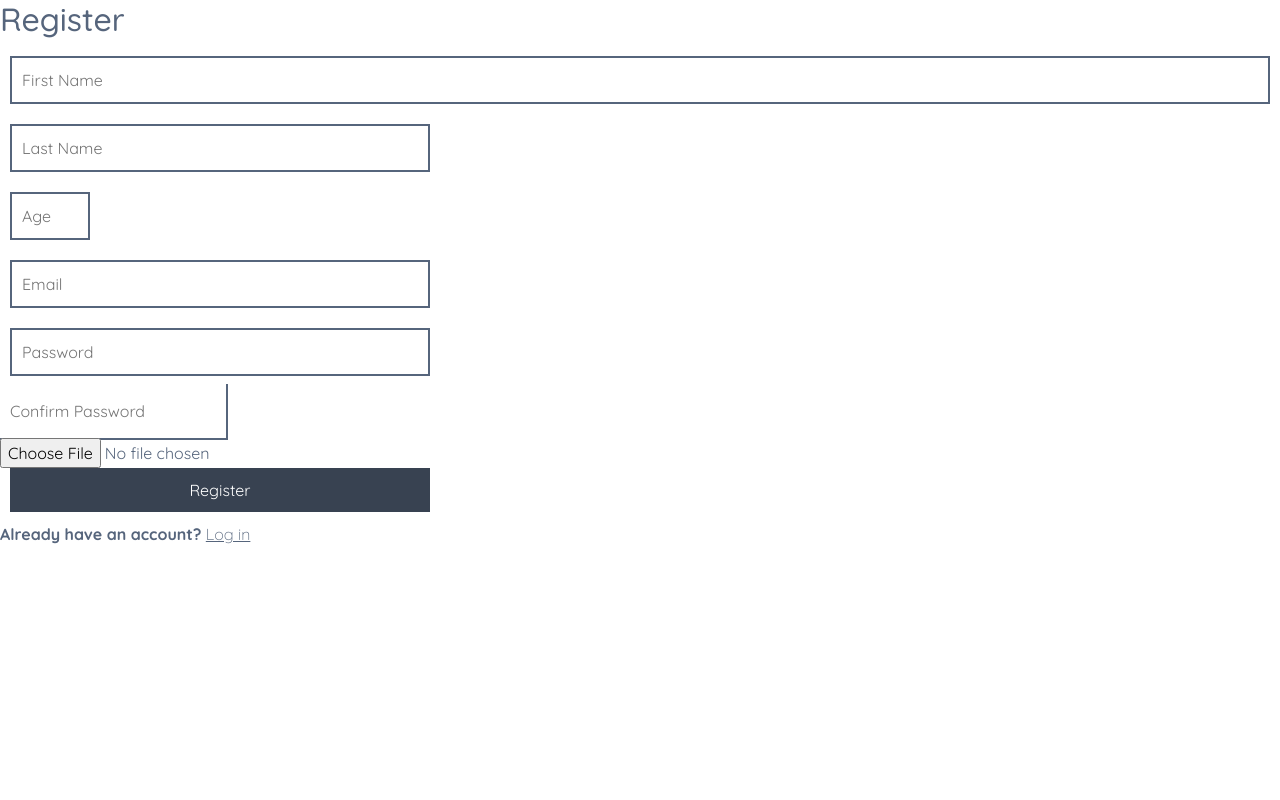
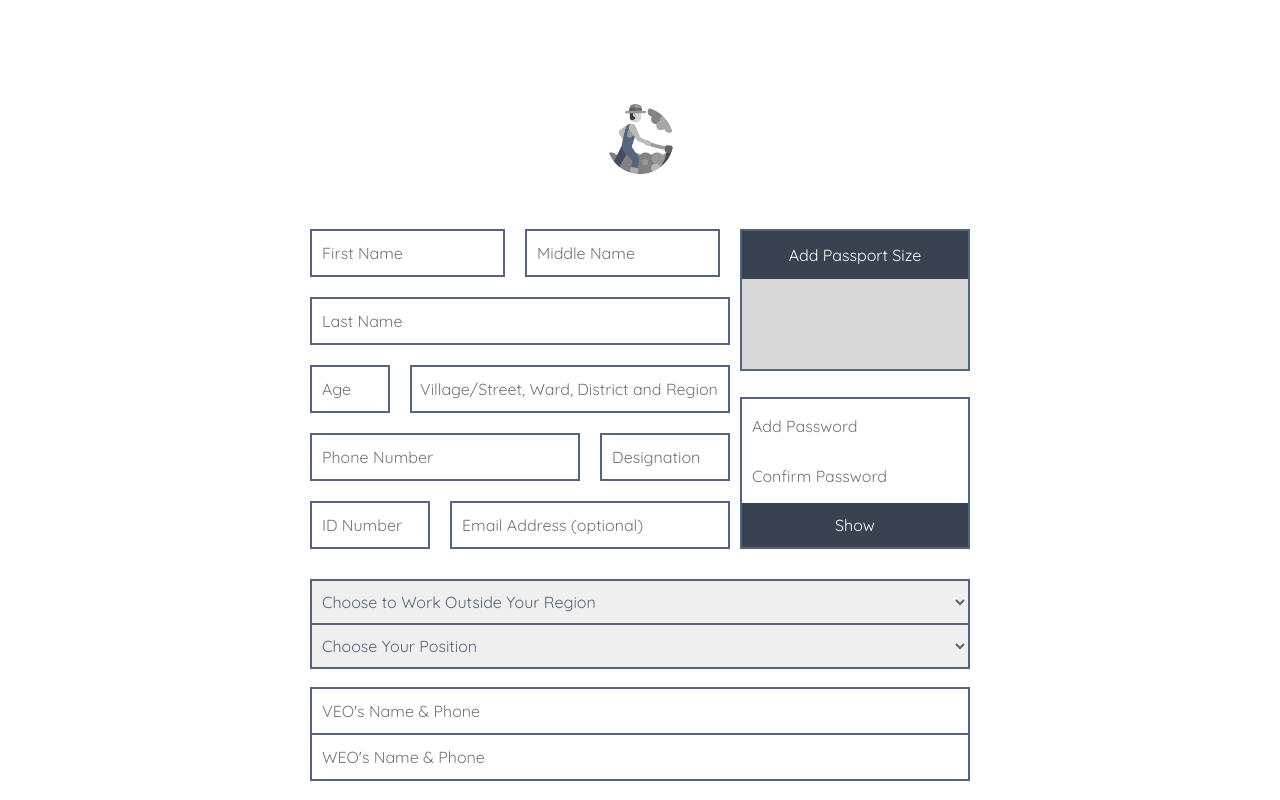
Before and after one commit to Sylvr3k/PARI, a React (Create React App) app: page /Register in a window 1280 px wide. Shown: the top 800 px of the page. Built offline with nearby package versions, Linux system fonts and the light colour scheme; no server answers; a web font is replaced by a local one.

Commit message:
Register OldNew Commit

```diff
--- a/src/Components/register.js
+++ b/src/Components/register.js
@@ -111,38 +111,37 @@ const Register = () => {
 export default Register;*/
 
 import React, { useState } from "react";
-import { Link, useNavigate } from "react-router-dom";
-import API_BASE_URL from "../config";
+import { Link, useNavigate } from 'react-router-dom';
+import API_BASE_URL from "../config"; // Ensure this file contains the correct base URL
 
 const Register = () => {
     const navigate = useNavigate();
-    const [error, setError] = useState("");
+    const [passwordVisible, setPasswordVisible] = useState(false);
     const [previewSrc, setPreviewSrc] = useState(null);
     const [formData, setFormData] = useState({
-        firstname: "",
-        midname: "",
-        lastname: "",
-        age: "",
-        fulladdress: "",
-        phone: "",
-        designation: "",
-        id: "",
-        email: "",
-        password: "",
-        confirmpassword: "",
-        extraone: "",
-        extratwo: "",
-        region: "",
-        position: ""
+        firstname: '',
+        midname: '',
+        lastname: '',
+        age: '',
+        fulladdress: '',
+        phone: '',
+        designation: '',
+        id: '',
+        email: '',
+        password: '',
+        confirmpassword: '',
+        extraone: '',
+        extratwo: '',
+        region: '',
+        position: '',
     });
 
-    const handleInputChange = (e) => {
-        const { name, value } = e.target;
-        setFormData({ ...formData, [name]: value });
+    const togglePasswordVisibility = () => {
+        setPasswordVisible(!passwordVisible);
     };
 
-    const handleFileChange = (e) => {
-        const file = e.target.files[0];
+    const handleFileChange = (event) => {
+        const file = event.target.files[0];
         if (file) {
             const reader = new FileReader();
             reader.onloadend = () => {
@@ -150,71 +149,123 @@ const Register = () => {
                 setFormData((prev) => ({ ...prev, profilePicture: reader.result }));
             };
             reader.readAsDataURL(file);
+        } else {
+            setPreviewSrc(null);
         }
     };
 
-    const handleSubmit = async (e) => {
-        e.preventDefault();
-        setError("");
+    const handleInputChange = (e) => {
+        const { name, value } = e.target;
+        setFormData({ ...formData, [name]: value });
+    };
 
-        const age = Number(formData.age);
-        if (isNaN(age) || age < 18) {
-            setError("You must be at least 18 years old to register.");
+    const handleSubmit = async (event) => {
+        event.preventDefault();
+
+        if (formData.password !== formData.confirmpassword) {
+            alert("Passwords Do Not Match!");
             return;
         }
 
-        if (formData.password !== formData.confirmpassword) {
-            setError("Passwords do not match!");
-            return;
-        }
+        console.log("Form Data Before Sending:", formData); // Debugging Line
 
         try {
-            const emailCheckResponse = await fetch(`${API_BASE_URL}/api/check-email`, {
-                method: "POST",
-                headers: { "Content-Type": "application/json" },
-                body: JSON.stringify({ email: formData.email })
+            const response = await fetch(`${API_BASE_URL}/api/register`, { // Ensure the endpoint matches your server's route
+                method: 'POST',
+                headers: {
+                    'Content-Type': 'application/json',
+                },
+                body: JSON.stringify(formData),
             });
-            const emailCheckData = await emailCheckResponse.json();
-
-            if (emailCheckData.exists) {
-                setError("This email is already registered.");
-                return;
-            }
-
-            const response = await fetch(`${API_BASE_URL}/api/register`, {
-                method: "POST",
-                headers: { "Content-Type": "application/json" },
-                body: JSON.stringify(formData)
-            });
-            const data = await response.json();
 
             if (response.ok) {
-                alert("Registration successful!");
-                navigate("/");
+                alert('Registration successful!');
+                navigate('/'); // Redirect to the login page
             } else {
-                setError(data.message || "Registration failed.");
+                const errorData = await response.json();
+                alert(`Registration failed: ${errorData.message || 'Unknown error'}`);
             }
         } catch (error) {
-            setError("An error occurred. Please try again.");
+            alert(`Error: ${error.message}`);
         }
     };
 
     return (
-        <div className="register-container">
-            <h2>Register</h2>
-            {error && <p className="error-message">{error}</p>}
+        <div>
+            <div className="WholeSectionRegister">
+                <div className="SignUpSectionRegister">
+                    <div className="Text">
+                        <img src="monoleg.png" height="70px" width="70px" alt="Logo Mono" />
+                    </div>
+                    <div className="FormSection">
                         <form onSubmit={handleSubmit}>
+                            <div className="FullName">
                                 <input type="text" name="firstname" placeholder="First Name" value={formData.firstname} onChange={handleInputChange} required />
+                                <input type="text" name="midname" placeholder="Middle Name" value={formData.midname} onChange={handleInputChange} required />
                                 <input type="text" name="lastname" placeholder="Last Name" value={formData.lastname} onChange={handleInputChange} required />
+                            </div>
+                            <div className="AddressAge">
                                 <input type="number" name="age" placeholder="Age" value={formData.age} onChange={handleInputChange} required />
-                <input type="email" name="email" placeholder="Email" value={formData.email} onChange={handleInputChange} required />
-                <input type="password" name="password" placeholder="Password" value={formData.password} onChange={handleInputChange} required />
-                <input type="password" name="confirmpassword" placeholder="Confirm Password" value={formData.confirmpassword} onChange={handleInputChange} required />
-                <input type="file" name="profilePicture" onChange={handleFileChange} required />
-                {previewSrc && <img src={previewSrc} alt="Preview" className="image-preview" />}
+                                <input type="text" name="fulladdress" placeholder="Village/Street, Ward, District and Region" value={formData.fulladdress} onChange={handleInputChange} required />
+                            </div>
+                            <div className="PhoneDesignation">
+                                <input type="text" name="phone" placeholder="Phone Number" value={formData.phone} onChange={handleInputChange} required />
+                                <input type="text" name="designation" placeholder="Designation" value={formData.designation} onChange={handleInputChange} required />
+                            </div>
+                            <div className="IdEmailPass">
+                                <div className="IdEmail">
+                                    <input type="text" name="id" placeholder="ID Number" value={formData.id} onChange={handleInputChange} required />
+                                    <input type="email" id="emailregister" name="email" placeholder="Email Address (optional)" value={formData.email} onChange={handleInputChange} />
+                                </div>
+                                <div className="PlusPassword">
+                                    <input type={passwordVisible ? "text" : "password"} name="password" placeholder="Add Password" value={formData.password} onChange={handleInputChange} required />
+                                    <input type={passwordVisible ? "text" : "password"} name="confirmpassword" placeholder="Confirm Password" value={formData.confirmpassword} onChange={handleInputChange} required />
+                                    <button id="btnpass" type="button" className="toggle-password" onClick={togglePasswordVisibility}>
+                                        {passwordVisible ? "Hide" : "Show"}
+                                    </button>
+                                </div>
+                                <div className="Profile">
+                                    <label htmlFor="profilePicture" className="custom-file-upload">
+                                        Add Passport Size
+                                    </label>
+                                    <input
+                                        type="file"
+                                        name="profilePicture"
+                                        id="profilePicture"
+                                        accept="image/*"
+                                        style={{ display: 'none' }}
+                                        onChange={handleFileChange}
+                                        required
+                                    />
+                                    {previewSrc && (
+                                        <div className="image-preview">
+                                            <img src={previewSrc} alt="Selected Preview" />
+                                        </div>
+                                    )}
+                                </div>
+                            </div>
+                            <div className="Extra">
+                                <select id="region" name="region" value={formData.region} onChange={handleInputChange} required>
+                                    <option value="" disabled>Choose to Work Outside Your Region</option>
+                                    <option value="yes">Yes</option>
+                                    <option value="no">No</option>
+                                </select>
+                                <select id="position" name="position" value={formData.position} onChange={handleInputChange} required>
+                                    <option value="" disabled>Choose Your Position</option>
+                                    <option value="employer">Employer</option>
+                                    <option value="farmer">Farmer</option>
+                                </select>
+                                <input type="text" name="extraone" placeholder="VEO's Name & Phone" value={formData.extraone} onChange={handleInputChange} required />
+                                <input type="text" name="extratwo" placeholder="WEO's Name & Phone" value={formData.extratwo} onChange={handleInputChange} required />
+                            </div>
                             <button type="submit">Register</button>
                         </form>
-            <p>Already have an account? <Link to="/">Log in</Link></p>
+                        <p id="parafour">
+                            Already have an account? <Link id="half" to="/">Log In here</Link>
+                        </p>
+                    </div>
+                </div>
+            </div>
         </div>
     );
 };
```
Lines whose indentation alone changed are shown as unchanged.
